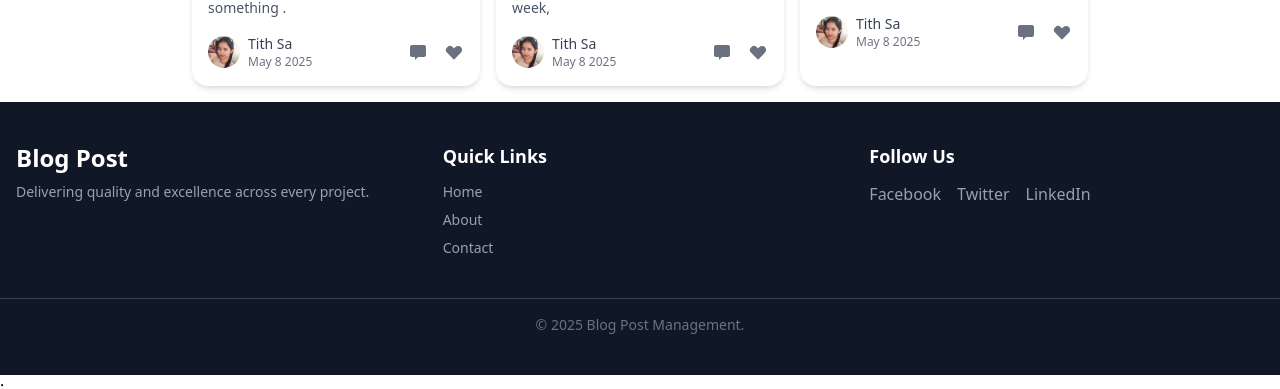
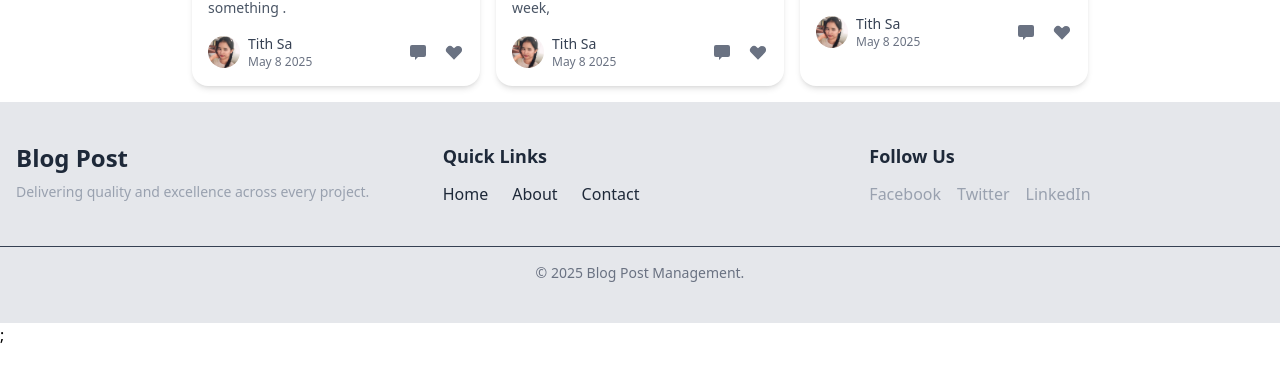
Before and after one commit to tith-sa/b7-group1-blog, a React (Vite) app: page /blog in a window 1280 px wide. Shown: the part 1234-1623 px from the top of the page. After the commit the page ends 1581 px from the top, so only its background shows below. Built offline with nearby package versions, Linux system fonts and the light colour scheme.

Commit message:
update footer

```diff
--- a/src/layouts/footer.tsx
+++ b/src/layouts/footer.tsx
@@ -1,7 +1,21 @@
+import { useTheme } from "../theme/themeContext";
+
 const footer = () => {
+  const { theme } = useTheme();
+  const footerNavLinks = [
+    { name: "Home", path: "/" },
+    { name: "About", path: "/about" },
+    { name: "Contact", path: "/contact" },
+  ];
   return (
     <>
-      <footer className="bg-gray-900 text-white py-10 mt-4">
+      <footer
+        className={`py-10 mt-4 ${
+          theme === "dark"
+            ? "bg-gray-800 text-white"
+            : "bg-gray-200 text-gray-800"
+        }`}
+      >
         <div className="container mx-auto px-4 grid grid-cols-1 md:grid-cols-3 gap-8">
           <div>
             <h2 className="text-2xl font-semibold mb-2">Blog Post</h2>
@@ -11,24 +25,15 @@ const footer = () => {
           </div>
 
           <div>
-            <h3 className="text-lg font-semibold mb-3 ">Quick Links</h3>
-            <ul className="space-y-2 text-sm text-gray-400">
-              <li>
-                <a href="#" className="hover:text-white">
-                  Home
-                </a>
-              </li>
-              <li>
-                <a href="#" className="hover:text-white">
-                  About
-                </a>
-              </li>
-
-              <li>
-                <a href="#" className="hover:text-white">
-                  Contact
-                </a>
-              </li>
+            <h3 className="text-lg font-semibold mb-3">Quick Links</h3>
+            <ul className="flex items-center gap-6">
+              {footerNavLinks.map((link) => (
+                <li key={link.name}>
+                  <a href={link.path} className="text-base">
+                    {link.name}
+                  </a>
+                </li>
+              ))}
             </ul>
           </div>
 
```
